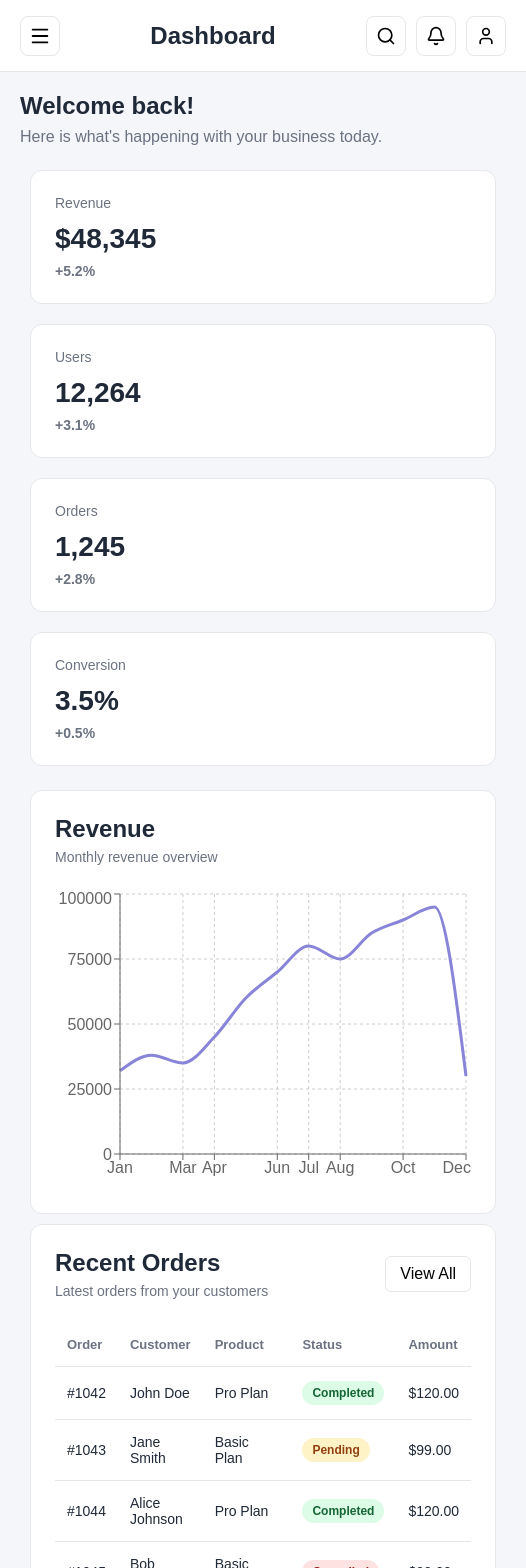
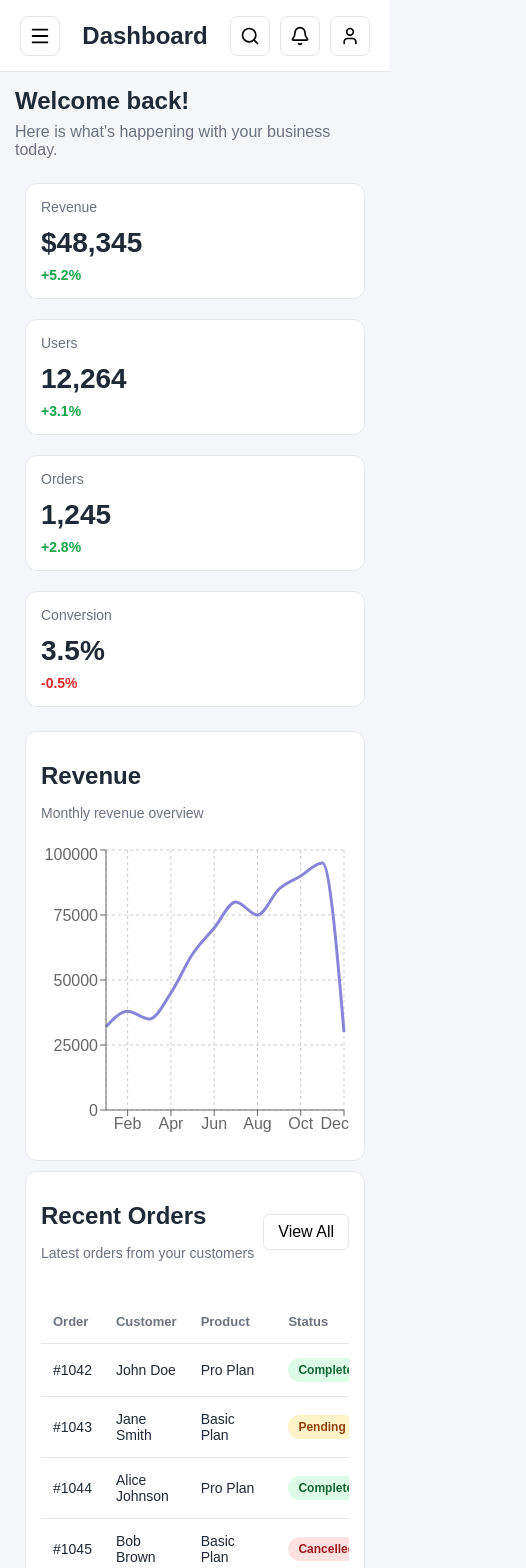
Before and after one commit to eduard-gabriel-mititelu/react-dashbord, a React (Vite) app: page /dashboard in a window 390 px wide. Shown: the top 1568 px of the page, 526 px wide, since content can reach past the window. Built offline with nearby package versions, Linux system fonts and the light colour scheme.

Commit message:
Small fixes, resposive repair, small improvements

```diff
--- a/src/App.css
+++ b/src/App.css
@@ -67,6 +67,7 @@
 
 .dashboard-content {
   flex: 1;
+  min-width: 0;
 }
 
 .header {
@@ -157,6 +158,14 @@
   color: #16a34a;
   font-size: 14px;
   font-weight: 600;
+}
+
+.stat-card-change.negative {
+  color: #dc2626;
+}
+
+.stat-card-change.positive {
+  color: #16a34a;
 }
 
 .revenue-chart {
@@ -278,6 +287,26 @@ td {
     grid-template-columns: 1fr;
   }
 
+  .stat-card {
+    padding: 15px;
+  }
+
+  .revenue-chart {
+    padding: 15px;
+  }
+
+  .revenue-chart h2, .revenue-chart p {
+    margin: 15px 0px;
+  }
+
+  .orders-card {
+    padding: 15px;
+  }
+
+  .orders-card h2, .orders-card p {
+    margin: 15px 0px;
+  }
+
   .dashboard-main {
     padding: 20px;
   }
@@ -330,7 +359,7 @@ td {
   }
 
   .dashboard-main {
-    padding: 20px;
+    padding: 15px;
   }
 
   .header {
--- a/src/components/StatCard.jsx
+++ b/src/components/StatCard.jsx
@@ -1,9 +1,9 @@
-function StatCard({ title, value, change }) {
+function StatCard({ title, value, change, color }) {
     return (
         <div className="stat-card">
             <p className="stat-card-title">{title}</p>
             <h3 className="stat-card-value">{value}</h3>
-            <p className="stat-card-change">{change}</p>
+            <p className={`stat-card-change ${color}`}>{change}</p>
         </div>
     )
 }
--- a/src/data/dashboardData.js
+++ b/src/data/dashboardData.js
@@ -21,7 +21,7 @@ export const stats = [
         id: 4,
         title: "Conversion",
         value: "3.5%",
-        change: "+0.5%"
+        change: "-0.5%"
     }
 ]
 
--- a/src/pages/Dashboard.jsx
+++ b/src/pages/Dashboard.jsx
@@ -20,6 +20,7 @@ function Dashboard() {
                         title={stat.title}
                         value={stat.value}
                         change={stat.change}
+                        color={`${Number(stat.change.replace('%', '')) < 0 ? 'negative' : 'positive'}`}
                     />
                 ))}
             </section>
```
